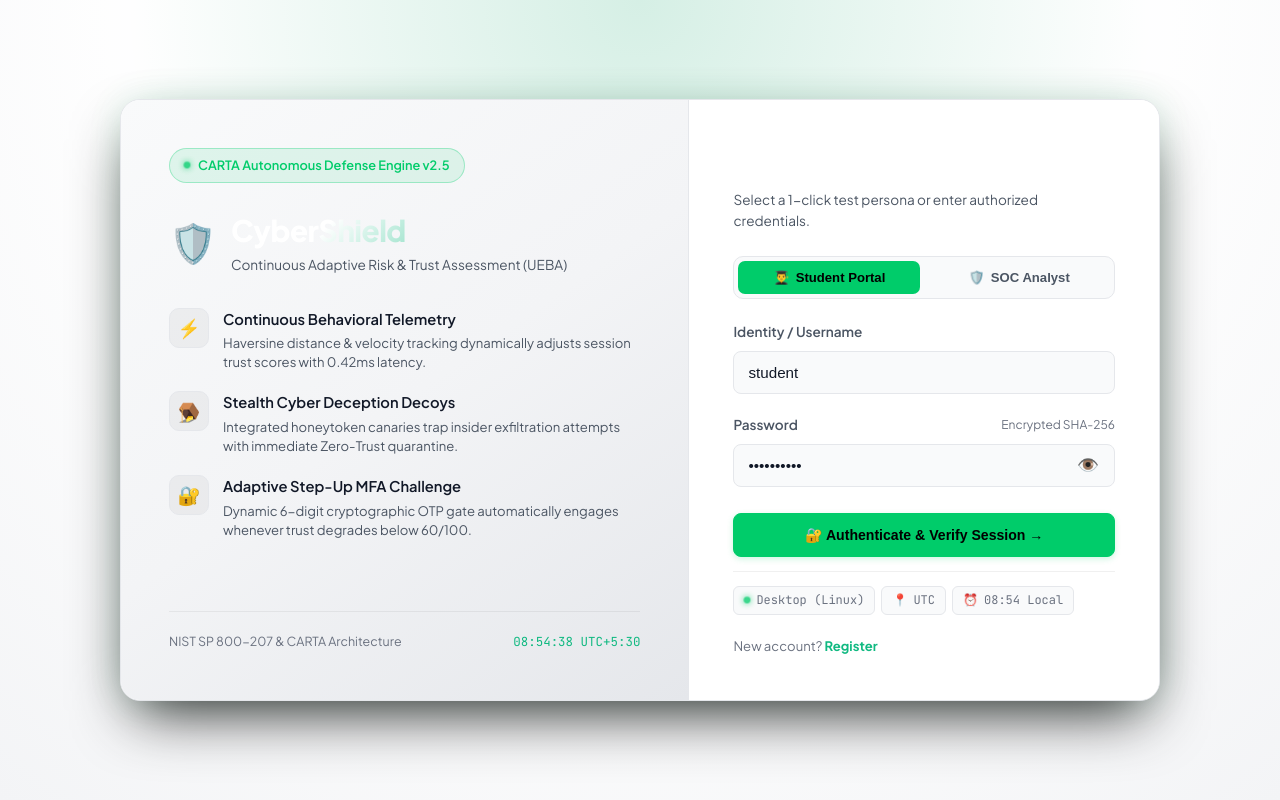
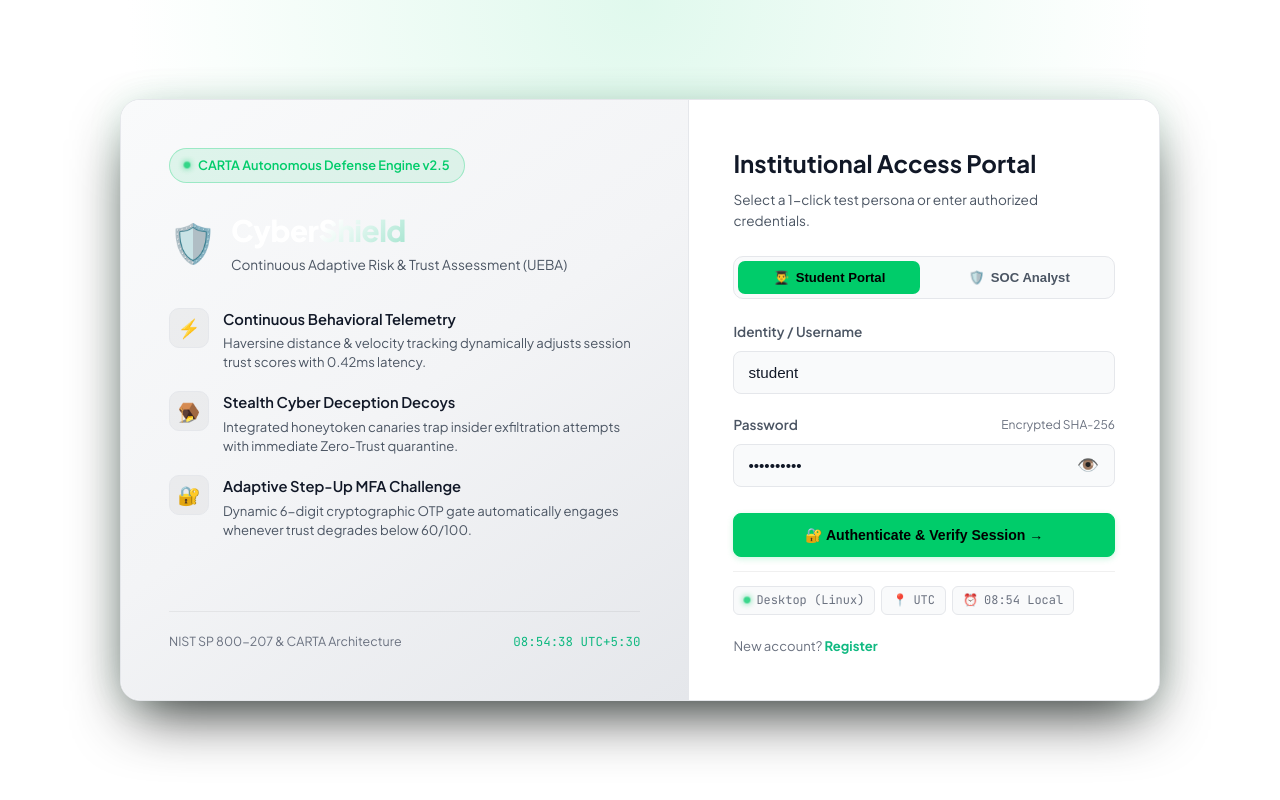
Before and after one commit to harshdev1433-gif/cybershieldproject, a Flask app: page / in a window 1280 px wide. Run offline with Flask 3, Linux system fonts and the light colour scheme.

Commit message:
Remove dark background, fix to white theme

```diff
--- a/static/style.css
+++ b/static/style.css
@@ -8,7 +8,7 @@
     --font-sans: 'Plus Jakarta Sans', -apple-system, BlinkMacSystemFont, 'Segoe UI', Roboto, sans-serif;
     --font-mono: 'JetBrains Mono', Consolas, Monaco, 'Courier New', monospace;
 
-    --bg-main: #F3F4F6;
+    --bg-main: #FFFFFF;
     --bg-card: #FFFFFF;
     --bg-card-hover: #F9FAFB;
     --bg-card-alt: #F9FAFB;
--- a/templates/login.html
+++ b/templates/login.html
@@ -74,7 +74,7 @@
             <!-- RIGHT LOGIN FORM PANEL -->
             <div class="login-form-panel">
                 <div style="margin-bottom: 24px;">
-                    <h2 style="font-size: 1.5rem; font-weight: 700; color: #ffffff; margin-bottom: 6px;">
+                    <h2 style="font-size: 1.5rem; font-weight: 700; color: #111827; margin-bottom: 6px;">
                         Institutional Access Portal
                     </h2>
                     <p style="font-size: 0.85rem; color: var(--text-secondary);">
```
